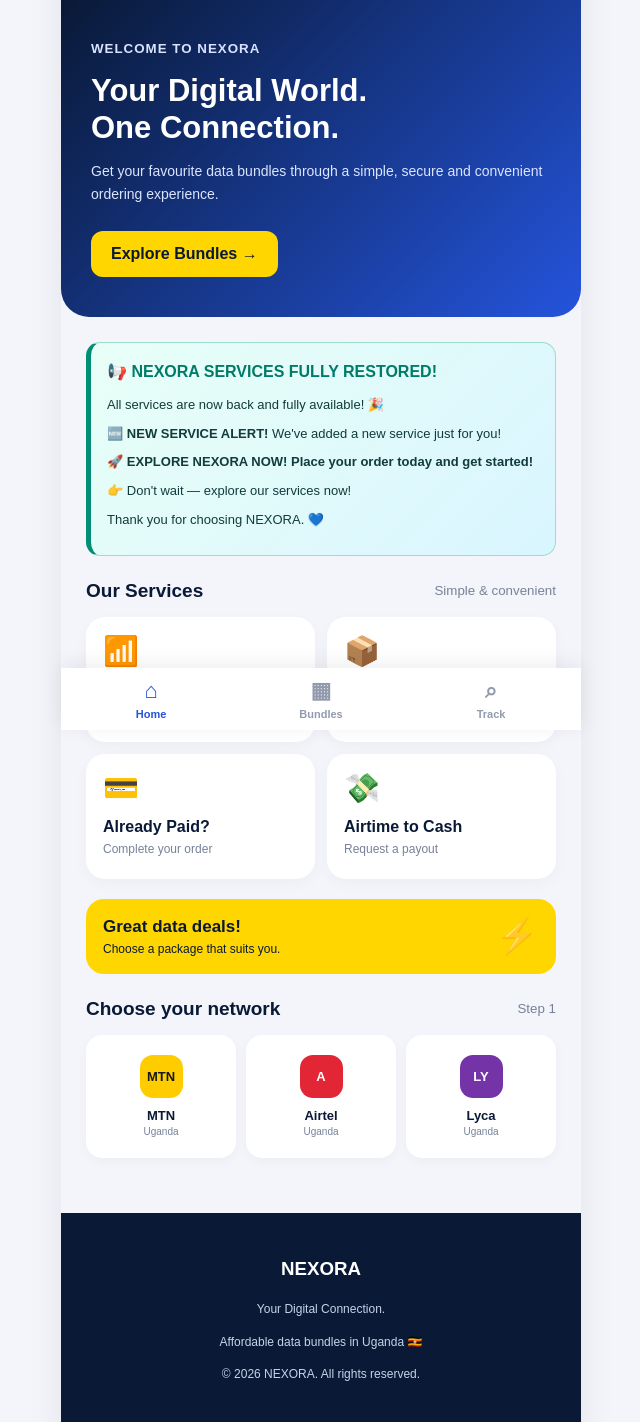
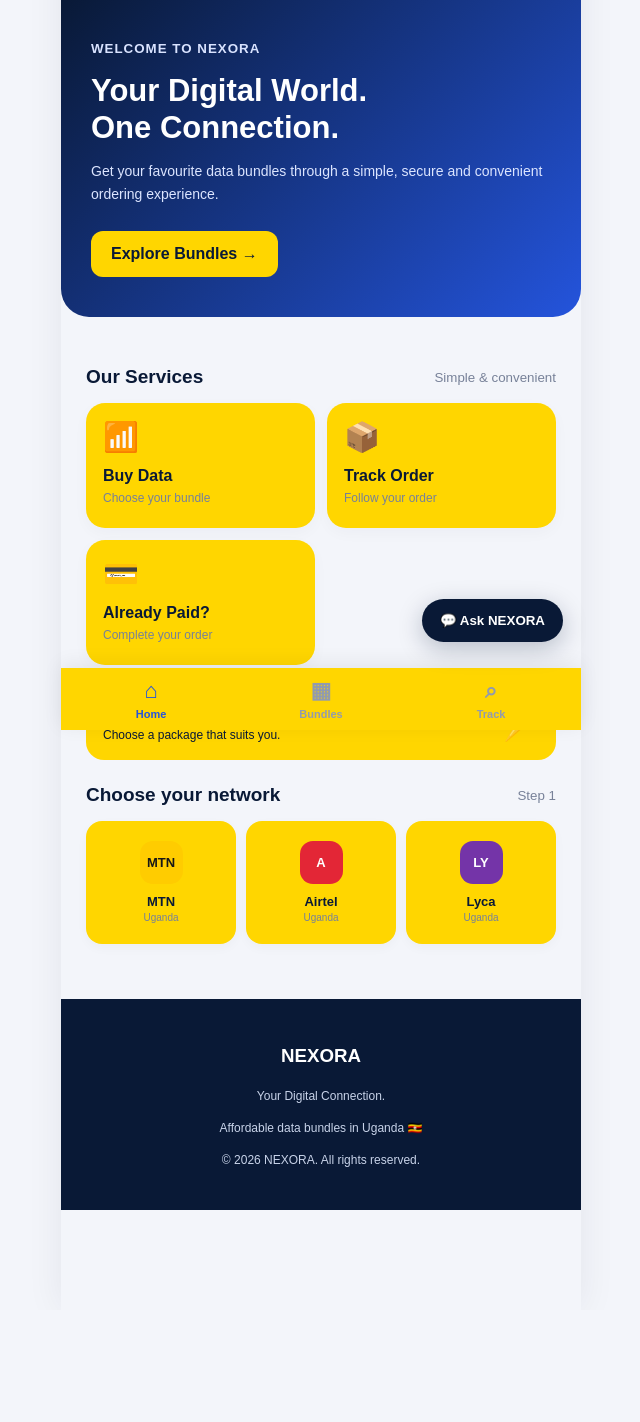
Before and after one commit to mosesksoftware-cyber/NEXORA, a Flask app: page / in a window 1280 px wide. Shown: the part 70-1492 px from the top of the page, without its empty margins (319-959 px from the left). After the commit the page ends 1280 px from the top, so only its background shows below. Run offline with Flask 3, Linux system fonts and the light colour scheme; parts of the project's set-up code (start-up, migrations or seed data) failed here and were passed over.

Commit message:
Update index.html

```diff
--- a/templates/index.html
+++ b/templates/index.html
@@ -53,7 +53,7 @@ button,a {-webkit-tap-highlight-color:transparent}
 .section-heading h2 {margin:0;font-size:19px}
 .section-heading small {color:var(--muted)}
 .services {display:grid;grid-template-columns:1fr 1fr;gap:12px}
-.service {background:white;padding:17px;border-radius:19px;box-shadow:0 5px 15px #10204408;text-decoration:none;color:var(--navy);min-height:125px}
+.service {background:var(--yellow);padding:17px;border-radius:19px;box-shadow:0 5px 15px #10204408;text-decoration:none;color:var(--navy);min-height:125px}
 .service-icon {font-size:29px;margin-bottom:13px}
 .service h3 {margin:0 0 6px;font-size:16px}
 .service p {margin:0;color:var(--muted);font-size:12px}
@@ -61,27 +61,8 @@ button,a {-webkit-tap-highlight-color:transparent}
 .promo h3 {margin:0 0 5px;font-size:17px}
 .promo p {margin:0;font-size:12px}
 .promo-icon {font-size:35px}
-.service-announcement {
-    background:linear-gradient(135deg,#e8fff7,#d9f5ff);
-    border:1px solid #9adfc9;
-    border-left:5px solid #008f75;
-    color:#123b3b;
-    padding:16px;
-    border-radius:14px;
-    margin:0 0 22px;
-    line-height:1.6;
-    font-size:13px;
-}
-.service-announcement h3 {
-    color:#007b68;
-    margin:0 0 10px;
-    font-size:16px;
-}
-.service-announcement p {
-    margin:8px 0;
-}
 .network-grid {display:grid;grid-template-columns:repeat(3,1fr);gap:10px}
-.network-card {background:white;border:2px solid transparent;border-radius:16px;padding:18px 5px;text-align:center;cursor:pointer;box-shadow:0 4px 12px #00000008;color:var(--navy)}
+.network-card {background:var(--yellow);border:2px solid transparent;border-radius:16px;padding:18px 5px;text-align:center;cursor:pointer;box-shadow:0 4px 12px #00000008;color:var(--navy)}
 .network-card.selected {border-color:var(--blue);background:#eaf0ff}
 .network-logo {width:43px;height:43px;border-radius:13px;margin:0 auto 10px;display:grid;place-items:center;font-weight:900;font-size:13px;color:white}
 .logo-mtn {background:#ffcc00;color:#171717}
@@ -96,11 +77,13 @@ button,a {-webkit-tap-highlight-color:transparent}
 .package-heading h2 {margin:0 0 6px;font-size:19px}
 .package-heading p {margin:0;color:#dce5ff;font-size:12px}
 .duration-grid,.package-grid {display:grid;grid-template-columns:1fr 1fr;gap:12px}
-.duration-card {border:2px solid transparent;background:white;color:var(--navy);border-radius:16px;padding:20px 10px;font-size:16px;font-weight:900;cursor:pointer}
+.duration-card {border:2px solid transparent;background:var(--yellow);color:var(--navy);border-radius:16px;padding:20px 10px;font-size:16px;font-weight:900;cursor:pointer}
+.duration-card:disabled {opacity:.55;cursor:not-allowed;background:#e9ecf2;color:#778198}
 .duration-card.selected {border-color:var(--blue);background:#edf2ff}
-.package-card {position:relative;background:white;border:2px solid transparent;padding:17px;border-radius:17px;cursor:pointer;box-shadow:0 4px 12px #00000008;color:var(--navy);text-align:left;min-height:105px}
+.package-card {position:relative;background:var(--yellow);border:2px solid transparent;padding:17px;border-radius:17px;cursor:pointer;box-shadow:0 4px 12px #00000008;color:var(--navy);text-align:left;min-height:105px}
 .package-card.selected {border-color:var(--blue);background:#edf2ff}
-.package-card:disabled {opacity:.45;cursor:not-allowed;background:#f1f3f6;border-color:#d7dce5}
+.package-card:disabled {opacity:.55;cursor:not-allowed;background:#e9ecf2;color:#778198;border-color:#d8dce5}
+.package-card:disabled .price {color:#778198}
 .package-card .gb {font-size:23px;font-weight:900}
 .package-card .price {margin-top:9px;color:var(--blue);font-weight:900}
 .package-card small {display:block;margin-top:7px;color:var(--muted);font-size:11px}
@@ -108,7 +91,7 @@ button,a {-webkit-tap-highlight-color:transparent}
 .package-card.selected .check {display:block}
 .sheet-overlay {position:fixed;inset:0;background:#0009;z-index:200;display:none;align-items:flex-end;justify-content:center}
 .sheet-overlay.show {display:flex}
-.sheet {width:100%;max-width:520px;max-height:94vh;overflow-y:auto;background:white;border-radius:25px 25px 0 0;padding:12px 21px 30px;animation:slideUp .3s ease}
+.sheet {width:100%;max-width:520px;max-height:94vh;overflow-y:auto;background:var(--yellow);border-radius:25px 25px 0 0;padding:12px 21px 30px;animation:slideUp .3s ease}
 @keyframes slideUp {from{transform:translateY(100%)}to{transform:translateY(0)}}
 .sheet-handle {width:45px;height:5px;background:#d8dce5;border-radius:10px;margin:3px auto 20px}
 .sheet-header {display:flex;align-items:center;justify-content:space-between}
@@ -140,11 +123,29 @@ input:focus {border-color:var(--blue);box-shadow:0 0 0 3px #2454dc18}
 .loading {text-align:center;color:var(--muted);padding:15px;font-size:13px}
 footer {background:var(--navy);color:white;padding:27px 18px;text-align:center;margin-top:30px}
 footer p {color:#c8d3e9;font-size:12px;line-height:1.7}
-.bottom-nav {position:fixed;bottom:0;left:50%;transform:translateX(-50%);width:100%;max-width:520px;display:grid;grid-template-columns:repeat(3,1fr);background:white;box-shadow:0 -4px 20px #00000012;padding:10px 5px calc(10px + env(safe-area-inset-bottom));z-index:100}
+.bottom-nav {position:fixed;bottom:0;left:50%;transform:translateX(-50%);width:100%;max-width:520px;display:grid;grid-template-columns:repeat(3,1fr);background:var(--yellow);box-shadow:0 -4px 20px #00000012;padding:10px 5px calc(10px + env(safe-area-inset-bottom));z-index:100}
 .bottom-nav a {text-align:center;text-decoration:none;color:#929bad;font-size:11px;font-weight:bold}
 .bottom-nav a.active {color:var(--blue)}
 .bottom-nav span {display:block;font-size:22px;margin-bottom:4px}
 @media(min-width:700px){.app{box-shadow:0 0 35px #09193612}.hero{padding:40px 30px}.content{padding:25px}}
+
+/* FREE NEXORA ASSISTANT */
+.nexora-chat-launcher{position:fixed;right:max(18px,calc((100vw - 520px)/2 + 18px));bottom:88px;z-index:300;border:0;border-radius:50px;background:#091936;color:#fff;padding:14px 18px;font-weight:900;box-shadow:0 7px 24px #09193640;cursor:pointer}
+.nexora-chat-panel{position:fixed;right:max(12px,calc((100vw - 520px)/2 + 12px));bottom:150px;width:min(370px,calc(100vw - 24px));height:min(520px,calc(100dvh - 190px));z-index:301;background:#fff;border-radius:20px;box-shadow:0 12px 45px #09193635;display:none;overflow:hidden;flex-direction:column}
+.nexora-chat-panel.open{display:flex}
+.nexora-chat-head{background:#091936;color:#fff;padding:15px;display:flex;align-items:center;justify-content:space-between}
+.nexora-chat-head strong{font-size:16px}.nexora-chat-head small{display:block;color:#dce5ff;font-size:11px;margin-top:4px}
+.nexora-chat-close{border:0;background:#ffffff20;color:#fff;border-radius:50%;width:32px;height:32px;font-size:20px;cursor:pointer}
+.nexora-chat-messages{padding:14px;overflow-y:auto;flex:1;background:#f4f6fb}
+.nexora-chat-msg{max-width:88%;padding:11px 13px;border-radius:14px;margin:8px 0;font-size:13px;line-height:1.5;white-space:pre-wrap;overflow-wrap:anywhere}
+.nexora-chat-msg.bot{background:#fff;color:#10213c;border:1px solid #e7eaf1;border-top-left-radius:4px}
+.nexora-chat-msg.user{background:#2454dc;color:#fff;margin-left:auto;border-top-right-radius:4px}
+.nexora-chat-quick{display:flex;flex-wrap:wrap;gap:7px;padding:10px 12px;border-top:1px solid #e8ebf2;background:#fff}
+.nexora-chat-quick button{border:1px solid #dce3f2;background:#f5f7fc;color:#10213c;border-radius:18px;padding:8px 10px;font-size:11px;font-weight:700;cursor:pointer}
+.nexora-chat-form{display:flex;gap:8px;padding:10px 12px;background:#fff;border-top:1px solid #e8ebf2}
+.nexora-chat-form input{min-width:0;flex:1;padding:12px;font-size:14px}
+.nexora-chat-form button{border:0;border-radius:11px;background:#2454dc;color:#fff;font-weight:800;padding:0 15px;cursor:pointer}
+
 </style>
 </head>
 
@@ -165,14 +166,6 @@ footer p {color:#c8d3e9;font-size:12px;line-height:1.7}
 
 <main class="content">
 
-<div class="service-announcement" role="status" aria-label="NEXORA service announcement">
-    <h3>📢 NEXORA SERVICES FULLY RESTORED!</h3>
-    <p>All services are now back and fully available! 🎉</p>
-    <p>🆕 <strong>NEW SERVICE ALERT!</strong> We've added a new service just for you!</p>
-    <p>🚀 <strong>EXPLORE NEXORA NOW! Place your order today and get started!</strong></p>
-    <p>👉 Don't wait — explore our services now!</p>
-    <p>Thank you for choosing NEXORA. 💙</p>
-</div>
 
 <div class="section-heading">
     <h2>Our Services</h2>
@@ -194,11 +187,6 @@ footer p {color:#c8d3e9;font-size:12px;line-height:1.7}
         <div class="service-icon">💳</div>
         <h3>Already Paid?</h3>
         <p>Complete your order</p>
-    </a>
-    <a href="#" class="service" id="serviceAirtimeButton">
-        <div class="service-icon">💸</div>
-        <h3>Airtime to Cash</h3>
-        <p>Request a payout</p>
     </a>
 </div>
 
@@ -234,7 +222,7 @@ footer p {color:#c8d3e9;font-size:12px;line-height:1.7}
             <p id="durationNetworkLabel">Select Weekly or Monthly.</p>
         </div>
         <div class="duration-grid">
-            <button type="button" class="duration-card" data-duration="Weekly">📅<br><br>WEEKLY</button>
+            <button type="button" class="duration-card" data-duration="Weekly" disabled aria-disabled="true" title="Weekly bundles are currently unavailable">📅<br><br>WEEKLY<br><small>Currently unavailable</small></button>
             <button type="button" class="duration-card" data-duration="Monthly">🗓️<br><br>MONTHLY</button>
         </div>
     </div>
@@ -255,35 +243,6 @@ footer p {color:#c8d3e9;font-size:12px;line-height:1.7}
     <p>Affordable data bundles in Uganda 🇺🇬</p>
     <p>© 2026 NEXORA. All rights reserved.</p>
 </footer>
-</div>
-
-<!-- AIRTIME TO CASH REQUEST -->
-<div class="sheet-overlay" id="airtimeOverlay">
-<div class="sheet">
-    <div class="sheet-handle"></div>
-    <div class="sheet-header">
-        <h2>Airtime to Cash</h2>
-        <button type="button" class="close-button" id="closeAirtime">×</button>
-    </div>
-    <p style="color:#778198;font-size:13px;line-height:1.6">Submit your request for manual review. The payout amount will be confirmed by NEXORA after the airtime is verified.</p>
-    <form id="airtimeForm" action="{{ url_for('airtime_request') }}" method="POST">
-        <input type="hidden" name="csrf_token" value="{{ csrf_token() }}">
-        <label>Network</label>
-        <select name="network" required style="width:100%;padding:13px;border:1px solid #ccd3e2;border-radius:8px;margin:8px 0 16px">
-            <option value="">Choose network</option>
-            <option value="MTN">MTN</option><option value="Airtel">Airtel</option><option value="Lyca">Lyca</option>
-        </select>
-        <label>Phone number holding the airtime</label>
-        <input type="tel" name="airtime_phone" placeholder="07XXXXXXXX" pattern="07[0-9]{8}|2567[0-9]{8}" required>
-        <label>Airtime amount (UGX)</label>
-        <input type="number" name="airtime_amount" min="1000" max="2000000" step="1" placeholder="e.g. 10000" required>
-        <label>Mobile Money number to receive payout</label>
-        <input type="tel" name="payout_phone" placeholder="07XXXXXXXX" pattern="07[0-9]{8}|2567[0-9]{8}" required>
-        <div class="notice">Submitting a request does not guarantee a payout or a fixed exchange rate. NEXORA must verify receipt of airtime first. Never share your PIN or OTP.</div>
-        <div id="airtimeMessage"></div>
-        <button type="submit" class="submit-button" id="airtimeSubmit">SUBMIT AIRTIME REQUEST →</button>
-    </form>
-</div>
 </div>
 
 <!-- ORDER FORM -->
@@ -460,6 +419,24 @@ footer p {color:#c8d3e9;font-size:12px;line-height:1.7}
 </div>
 </div>
 
+
+<!-- FREE RULE-BASED NEXORA ASSISTANT -->
+<button type="button" class="nexora-chat-launcher" id="nexoraChatLauncher" aria-label="Open NEXORA Assistant">💬 Ask NEXORA</button>
+<section class="nexora-chat-panel" id="nexoraChatPanel" aria-label="NEXORA Assistant" aria-hidden="true">
+  <div class="nexora-chat-head"><div><strong> NEXORA Assistant</strong><small>Free help • Usually replies instantly</small></div><button type="button" class="nexora-chat-close" id="nexoraChatClose" aria-label="Close chat">×</button></div>
+  <div class="nexora-chat-messages" id="nexoraChatMessages" aria-live="polite">
+    <div class="nexora-chat-msg bot">Hello! 👋 Welcome to NEXORA. I can help with data bundles, placing orders, payments and tracking. What would you like help with?</div>
+  </div>
+  <div class="nexora-chat-quick">
+    <button type="button" data-chat="prices">Bundle prices</button>
+    <button type="button" data-chat="order">How to order</button>
+    <button type="button" data-chat="payment">Payment help</button>
+    <button type="button" data-chat="track">Track order</button>
+    <button type="button" data-chat="paid">Already paid?</button>
+  </div>
+  <form class="nexora-chat-form" id="nexoraChatForm"><input id="nexoraChatInput" type="text" maxlength="300" placeholder="Type your question..." autocomplete="off" aria-label="Type your question" required><button type="submit">Send</button></form>
+</section>
+
 <nav class="bottom-nav">
     <a href="#home" class="active" id="homeButton"><span>⌂</span>Home</a>
     <a href="#bundles" id="bundlesButton"><span>▦</span>Bundles</a>
@@ -469,13 +446,13 @@ footer p {color:#c8d3e9;font-size:12px;line-height:1.7}
 <script>
 const packages = {
     Weekly: [
-        {gb:"12 GB",price:9000},
-        {gb:"15 GB",price:11000},
-        {gb:"17.5 GB",price:13000},
-        {gb:"19 GB",price:15000}
+        {gb:"7 GB",price:4000},
+        {gb:"8.5 GB",price:5500},
+        {gb:"10 GB",price:7000},
+        {gb:"12.5 GB",price:9000}
     ],
     Monthly: [
-        {gb:"10 GB",price:7000,disabled:true},
+        {gb:"10 GB",price:7000},
         {gb:"15 GB",price:10000},
         {gb:"20 GB",price:15000},
         {gb:"25 GB",price:20000},
@@ -500,8 +477,7 @@ const overlays = [
     $("paymentOverlay"),
     $("trackingOverlay"),
     $("generalTrackingOverlay"),
-    $("alreadyPaidOverlay"),
-    $("airtimeOverlay")
+    $("alreadyPaidOverlay")
 ];
 
 function money(value) {
@@ -609,13 +585,19 @@ function displayPackages() {
         button.className = "package-card";
         button.dataset.package = item.gb;
         button.dataset.price = item.price;
-        button.disabled = Boolean(item.disabled);
+
+        const unavailable = selectedDuration === "Monthly" &&
+            item.gb === "10 GB" && item.price === 7000;
+        button.disabled = unavailable;
+        if (unavailable) {
+            button.title = "This monthly package is currently unavailable";
+        }
 
         button.innerHTML = `
             <span class="check">✓</span>
             <div class="gb">${escapeHTML(item.gb)}</div>
             <div class="price">${money(item.price)}</div>
-            <small>${item.disabled ? "Currently unavailable" : escapeHTML(selectedDuration) + " bundle"}</small>
+            <small>${unavailable ? "Currently unavailable" : escapeHTML(selectedDuration) + " bundle"}</small>
         `;
 
         button.addEventListener("click", () => selectPackage(button));
@@ -774,32 +756,6 @@ $("alreadyPaidForm").addEventListener("submit", async event => {
         showMessage($("alreadyPaidMessage"), error.message);
         button.disabled = false;
         button.textContent = "COMPLETE MY ORDER →";
-    }
-});
-
-/* AIRTIME TO CASH */
-$("serviceAirtimeButton").addEventListener("click", event => {
-    event.preventDefault();
-    $("airtimeForm").reset();
-    $("airtimeMessage").innerHTML = "";
-    showScreen($("airtimeOverlay"));
-});
-
-$("airtimeForm").addEventListener("submit", async event => {
-    event.preventDefault();
-    if (!$("airtimeForm").reportValidity()) return;
-    const button = $("airtimeSubmit");
-    button.disabled = true;
-    button.textContent = "SUBMITTING...";
-    try {
-        const data = await postForm($("airtimeForm").action, new FormData($("airtimeForm")));
-        showMessage($("airtimeMessage"), data.message + " Reference: " + data.reference, "success");
-        $("airtimeForm").reset();
-    } catch (error) {
-        showMessage($("airtimeMessage"), error.message);
-    } finally {
-        button.disabled = false;
-        button.textContent = "SUBMIT AIRTIME REQUEST →";
     }
 });
 
@@ -1023,7 +979,6 @@ function resetHome(event) {
     $("orderForm").reset();
     $("trackingForm").reset();
     $("alreadyPaidForm").reset();
-    $("airtimeForm").reset();
 
     $("orderError").innerHTML = "";
     $("trackingError").innerHTML = "";
@@ -1048,8 +1003,7 @@ $("bundlesButton").addEventListener("click", () => {
     "closePayment",
     "closeTracking",
     "closeGeneralTracking",
-    "closeAlreadyPaid",
-    "closeAirtime"
+    "closeAlreadyPaid"
 ].forEach(id => {
     $(id).addEventListener("click", closeScreens);
 });
@@ -1065,6 +1019,83 @@ overlays.forEach(overlay => {
 document.addEventListener("keydown", event => {
     if (event.key === "Escape") closeScreens();
 });
+
+
+/* NEXORA ASSISTANT — FREE, BUILT-IN RESPONSES; NO API KEY */
+(() => {
+    const launcher = document.getElementById("nexoraChatLauncher");
+    const panel = document.getElementById("nexoraChatPanel");
+    const close = document.getElementById("nexoraChatClose");
+    const messages = document.getElementById("nexoraChatMessages");
+    const form = document.getElementById("nexoraChatForm");
+    const input = document.getElementById("nexoraChatInput");
+    if (!launcher || !panel || !messages || !form || !input) return;
+
+    function openChat() {
+        panel.classList.add("open");
+        panel.setAttribute("aria-hidden", "false");
+        input.focus();
+    }
+    function closeChat() {
+        panel.classList.remove("open");
+        panel.setAttribute("aria-hidden", "true");
+    }
+    function addMessage(text, who) {
+        const bubble = document.createElement("div");
+        bubble.className = "nexora-chat-msg " + who;
+        bubble.textContent = text;
+        messages.appendChild(bubble);
+        messages.scrollTop = messages.scrollHeight;
+    }
+    function answerFor(raw) {
+        const q = raw.toLowerCase().replace(/\s+/g, " ").trim();
+        if (/\b(hi|hello|hey|good morning|good afternoon)\b/.test(q))
+            return "Hello! 👋 Welcome to NEXORA. Ask me about bundle prices, ordering, payment or tracking.";
+        if (/price|cost|bundle|package|how much|gb|weekly|monthly/.test(q))
+            return "The page currently marks Weekly bundles as unavailable.\n\nMonthly packages:\n• 10 GB — UGX 7,000 (currently unavailable)\n• 15 GB — UGX 10,000\n• 20 GB — UGX 15,000\n• 25 GB — UGX 20,000\n• 30 GB — UGX 25,000\n\nChoose your network and Monthly in the Bundles section to see the available options.";
+        if (/order|buy|purchase|place/.test(q))
+            return "To place an order:\n1. Open Bundles.\n2. Select MTN, Airtel or Lyca.\n3. Choose an available duration and package.\n4. Enter the requested phone details and submit.\n5. Follow the payment instructions shown on the page. Keep your tracking code for follow-up.";
+        if (/pay|payment|airtel money|merchant|ussd|pin|otp/.test(q))
+            return "Follow the payment instructions displayed for your order and carefully confirm the merchant name and amount before authorising. Enter your Mobile Money PIN only in the official USSD prompt on your phone — never on this website and never share your PIN or OTP with anyone. Payment is checked before an order is confirmed.";
+        if (/track|tracking|status|where.*order/.test(q))
+            return "To track an order, use the Track option at the bottom of the page. Enter your tracking code and the phone number used when ordering. Keep the details accurate so the correct order can be found.";
+        if (/already paid|paid|payment sent|completed payment/.test(q))
+            return "If you have already paid, choose “Already Paid?” on the page. Enter your tracking code and the phone number used when placing the order. Submitting the form sends the order for payment verification; it does not instantly confirm payment.";
+        if (/airtime|cash|convert/.test(q))
+            return "I can only guide you on the services currently displayed on this page. I can't confirm an airtime-to-cash rate or payout from this version of the site. Please check the live NEXORA service page for the current available options.";
+        if (/human|agent|contact|support|help/.test(q))
+            return "I’m the automated NEXORA helper. For a case that needs a staff member, use the contact details officially published by NEXORA. Do not send your PIN or OTP.";
+        return "I can help with bundle prices, how to order, payment instructions, and order tracking. Try one of the quick buttons below or ask your question another way.";
+    }
+    function handleQuestion(question) {
+        const clean = question.trim();
+        if (!clean) return;
+        addMessage(clean, "user");
+        addMessage(answerFor(clean), "bot");
+    }
+    launcher.addEventListener("click", () => panel.classList.contains("open") ? closeChat() : openChat());
+    close.addEventListener("click", closeChat);
+    form.addEventListener("submit", event => {
+        event.preventDefault();
+        handleQuestion(input.value);
+        input.value = "";
+        input.focus();
+    });
+    panel.querySelectorAll("[data-chat]").forEach(button => {
+        button.addEventListener("click", () => {
+            const topics = {
+                prices:"Show me the bundle prices",
+                order:"How do I place an order?",
+                payment:"How do I pay safely?",
+                track:"How do I track my order?",
+                paid:"I have already paid. What should I do?"
+            };
+            handleQuestion(topics[button.dataset.chat] || button.textContent);
+        });
+    });
+    document.addEventListener("keydown", event => { if (event.key === "Escape") closeChat(); });
+})();
+
 </script>
 </body>
 </html>
```
